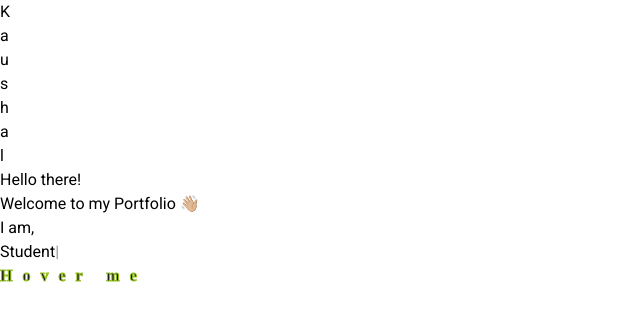
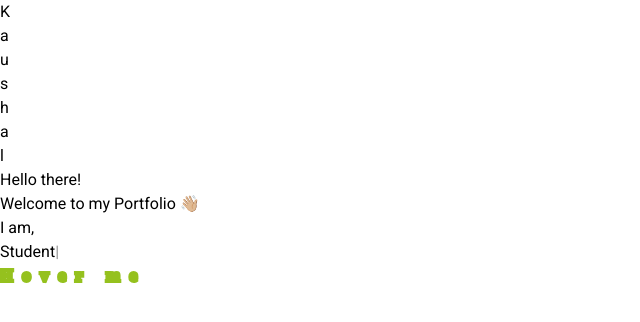
Before and after one commit to nonesense-code/portfolio, a React (Vite) app in the folder Frontend/: page / in a window 1280 px wide. Shown: the top 322 px of the page, without its empty margins (0-640 px from the left). Built offline with nearby package versions, Linux system fonts and the light colour scheme; a web font is replaced by a local one.

Commit message:
commitment done

```diff
--- a/Frontend/src/components/Home.jsx
+++ b/Frontend/src/components/Home.jsx
@@ -120,7 +120,7 @@ function Home() {
                   onMouseEnter={() => {
                     setHovering(true);
                   }}
-                  className="hovering flex items-center text-6xl justify-center text-[#95c11e] font-semibold tracking-tight h-40 relative"
+                  className="hovering flex items-center text-6xl justify-center font-semibold tracking-tight h-40 relative"
                 >
                   Hover me
                 </div>
--- a/Frontend/src/index.css
+++ b/Frontend/src/index.css
@@ -7,12 +7,12 @@
 }
 
 .hovering {
-  font-family: "poppins";
+  font-family: cursive;
   font-weight: bolder;
   letter-spacing: 10px;
-  color: rgb(29, 28, 28);
   white-space: nowrap;
-  -webkit-text-stroke: 1px #95c11e;
+  color: transparent;
+  -webkit-text-stroke: 4px #95c11e;
 }
 
 .marquee_text {
@@ -26,5 +26,5 @@
 
 .marquee_text:hover {
   -webkit-text-stroke: 0px;
-  -webkit-text-fill-color: lightseagreen;
+  -webkit-text-fill-color: #95c11e;
 }
```
